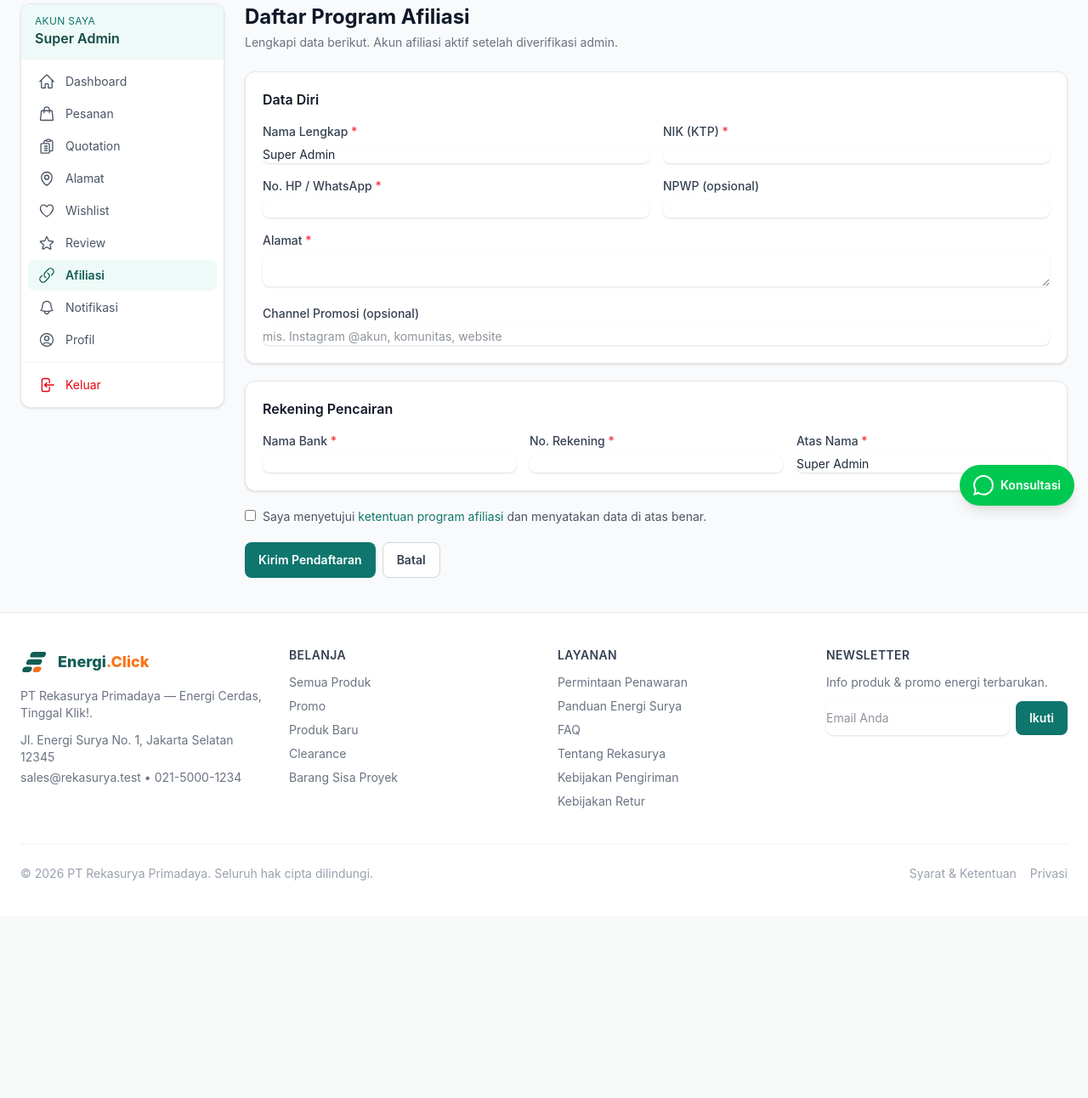
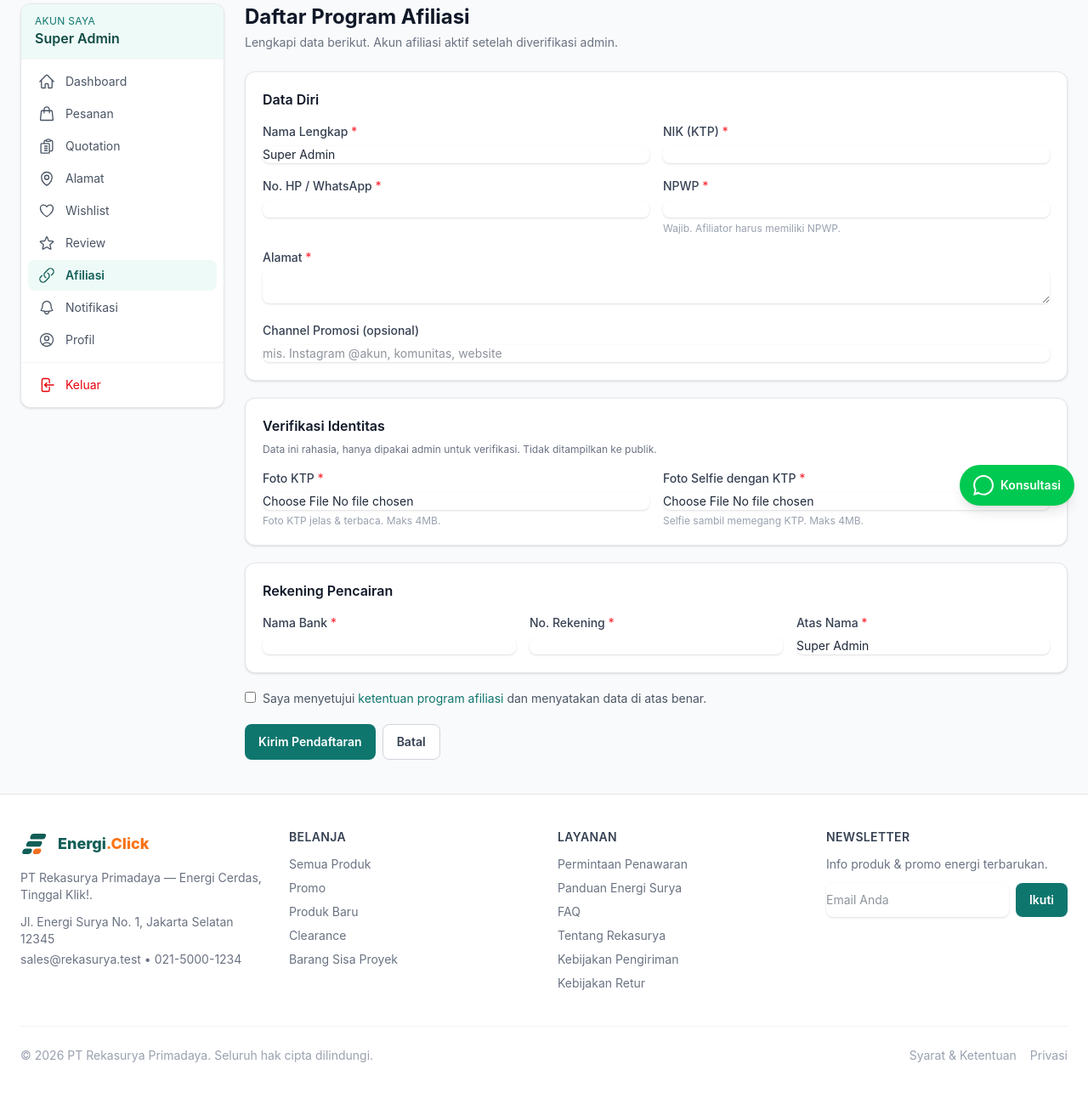
Before and after one commit to fadlisalim/retail, a Laravel app: page /akun/afiliasi/daftar in a window 1280 px wide. Shown: the part 181-1473 px from the top of the page at 85% size. Before the commit the page ends 1217 px from the top, so only its background shows below. Run offline with Laravel 12, Linux system fonts and the light colour scheme; a user stored in the database is signed in; data comes from the database, SQL or seed files in the repository; data that the repository does not hold is empty; style sheets or scripts are compiled from the project's sources; some libraries are stand-ins or nearby versions.

Commit message:
Affiliate KYC: require NPWP + KTP & selfie photos, admin-verified
Registration now requires an NPWP number and two identity photos (KTP and
selfie), which the admin reviews before approving the application.

- Photos stored on the PRIVATE disk (sensitive PII); served only through an
  admin-gated route (affiliate.manage), never public storage.
- NPWP is now mandatory (was optional).
- Register form: multipart, NPWP required, two file inputs with guidance.
- Admin detail page shows the KTP/selfie thumbnails (click to enlarge) and a
  reminder to validate before approving.
- Landing terms note the NPWP + document requirement.

Migration adds ktp_photo_path/selfie_photo_path. Tests updated (apply now
uploads photos; added a validation test). 73 tests pass.

```diff
--- a/app/Http/Controllers/AffiliateController.php
+++ b/app/Http/Controllers/AffiliateController.php
@@ -55,15 +55,27 @@ class AffiliateController extends Controller
             'id_number' => ['required', 'string', 'max:40'],
             'phone' => ['required', 'string', 'max:40'],
             'address' => ['required', 'string', 'max:1000'],
-            'npwp' => ['nullable', 'string', 'max:40'],
+            'npwp' => ['required', 'string', 'max:40'],
+            'ktp_photo' => ['required', 'image', 'max:4096'],
+            'selfie_photo' => ['required', 'image', 'max:4096'],
             'channel' => ['nullable', 'string', 'max:255'],
             'bank_name' => ['required', 'string', 'max:255'],
             'bank_account_number' => ['required', 'string', 'max:60'],
             'bank_account_holder' => ['required', 'string', 'max:255'],
             'agree' => ['accepted'],
+        ], [], [
+            'npwp' => 'NPWP',
+            'ktp_photo' => 'Foto KTP',
+            'selfie_photo' => 'Foto Selfie',
         ]);
 
         unset($data['agree']);
+
+        // KYC photos go on the PRIVATE disk (sensitive PII) — served only to admins.
+        $data['ktp_photo_path'] = $request->file('ktp_photo')->store('affiliate-kyc', 'local');
+        $data['selfie_photo_path'] = $request->file('selfie_photo')->store('affiliate-kyc', 'local');
+        unset($data['ktp_photo'], $data['selfie_photo']);
+
         $data['user_id'] = $user->id;
         $data['status'] = AffiliateStatus::Pending;
         $data['code'] = $this->affiliates->generateCode($data['full_name']);
--- a/app/Models/Affiliate.php
+++ b/app/Models/Affiliate.php
@@ -14,6 +14,7 @@ class Affiliate extends Model
     protected $fillable = [
         'user_id', 'code', 'status',
         'full_name', 'id_number', 'phone', 'address', 'npwp', 'channel',
+        'ktp_photo_path', 'selfie_photo_path',
         'bank_name', 'bank_account_number', 'bank_account_holder',
         'note', 'verified_at', 'verified_by',
     ];
--- a/resources/views/affiliate/landing.blade.php
+++ b/resources/views/affiliate/landing.blade.php
@@ -54,6 +54,7 @@
             <li>• Komisi cair setelah pesanan berstatus <strong>Selesai</strong> (aman dari retur/pembatalan).</li>
             <li>• Pembelian melalui link sendiri tidak menghasilkan komisi.</li>
             <li>• Minimum penarikan dana <strong>{{ rupiah($minPayout) }}</strong>, dibayar via transfer bank.</li>
+            <li>• Wajib memiliki <strong>NPWP</strong> serta melampirkan foto KTP & selfie untuk verifikasi identitas oleh admin.</li>
         </ul>
     </section>
 @endsection
--- a/resources/views/affiliate/register.blade.php
+++ b/resources/views/affiliate/register.blade.php
@@ -15,7 +15,7 @@
                 <p class="mt-1 text-sm text-gray-500">Lengkapi data berikut. Akun afiliasi aktif setelah diverifikasi admin.</p>
             </div>
 
-            <form action="{{ route('account.affiliate.store') }}" method="POST" class="space-y-5">
+            <form action="{{ route('account.affiliate.store') }}" method="POST" enctype="multipart/form-data" class="space-y-5">
                 @csrf
                 <div class="card space-y-4 p-5">
                     <h2 class="font-semibold text-gray-900">Data Diri</h2>
@@ -25,10 +25,29 @@
                     </div>
                     <div class="grid gap-4 sm:grid-cols-2">
                         <x-form.input name="phone" label="No. HP / WhatsApp" :value="old('phone', $user->phone ?? '')" required />
-                        <x-form.input name="npwp" label="NPWP (opsional)" :value="old('npwp')" />
+                        <x-form.input name="npwp" label="NPWP" :value="old('npwp')" required hint="Wajib. Afiliator harus memiliki NPWP." />
                     </div>
                     <x-form.textarea name="address" label="Alamat" :value="old('address')" rows="2" required />
                     <x-form.input name="channel" label="Channel Promosi (opsional)" :value="old('channel')" placeholder="mis. Instagram @akun, komunitas, website" />
+                </div>
+
+                <div class="card space-y-4 p-5">
+                    <h2 class="font-semibold text-gray-900">Verifikasi Identitas</h2>
+                    <p class="-mt-2 text-xs text-gray-500">Data ini rahasia, hanya dipakai admin untuk verifikasi. Tidak ditampilkan ke publik.</p>
+                    <div class="grid gap-4 sm:grid-cols-2">
+                        <div>
+                            <label class="input-label" for="ktp_photo">Foto KTP <span class="text-red-500">*</span></label>
+                            <input type="file" name="ktp_photo" id="ktp_photo" accept="image/*" class="form-input" required>
+                            @error('ktp_photo')<p class="mt-1 text-xs text-red-600">{{ $message }}</p>@enderror
+                            <p class="mt-1 text-xs text-gray-400">Foto KTP jelas & terbaca. Maks 4MB.</p>
+                        </div>
+                        <div>
+                            <label class="input-label" for="selfie_photo">Foto Selfie dengan KTP <span class="text-red-500">*</span></label>
+                            <input type="file" name="selfie_photo" id="selfie_photo" accept="image/*" class="form-input" required>
+                            @error('selfie_photo')<p class="mt-1 text-xs text-red-600">{{ $message }}</p>@enderror
+                            <p class="mt-1 text-xs text-gray-400">Selfie sambil memegang KTP. Maks 4MB.</p>
+                        </div>
+                    </div>
                 </div>
 
                 <div class="card space-y-4 p-5">
--- a/routes/web.php
+++ b/routes/web.php
@@ -242,6 +242,7 @@ Route::middleware(['auth', 'staff'])->prefix('admin')->name('admin.')->group(fun
         Route::post('/afiliasi/penarikan/{payout}/lunas', [Admin\AffiliatePayoutController::class, 'markPaid'])->name('affiliates.payouts.paid');
         Route::post('/afiliasi/penarikan/{payout}/tolak', [Admin\AffiliatePayoutController::class, 'reject'])->name('affiliates.payouts.reject');
         Route::get('/afiliasi/{affiliate}', [Admin\AffiliateController::class, 'show'])->name('affiliates.show');
+        Route::get('/afiliasi/{affiliate}/dokumen/{type}', [Admin\AffiliateController::class, 'document'])->name('affiliates.document');
         Route::post('/afiliasi/{affiliate}/verifikasi', [Admin\AffiliateController::class, 'verify'])->name('affiliates.verify');
         Route::post('/afiliasi/{affiliate}/tolak', [Admin\AffiliateController::class, 'reject'])->name('affiliates.reject');
         Route::post('/afiliasi/{affiliate}/tangguhkan', [Admin\AffiliateController::class, 'suspend'])->name('affiliates.suspend');
```
Also changed, not shown: app/Http/Controllers/Admin/AffiliateController.php (+16 -0 lines), resources/views/admin/affiliates/show.blade.php (+31 -0 lines), tests/Feature/AffiliateTest.php (+26 -0 lines), database/migrations/2024_01_02_000033_add_kyc_to_affiliates.php (added).
